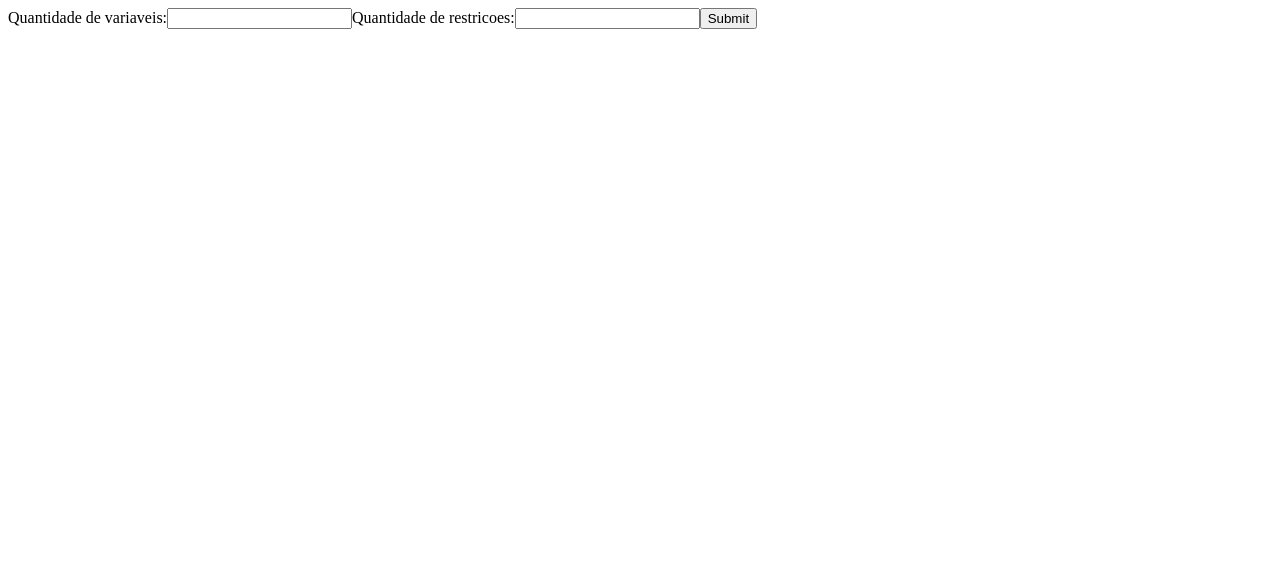
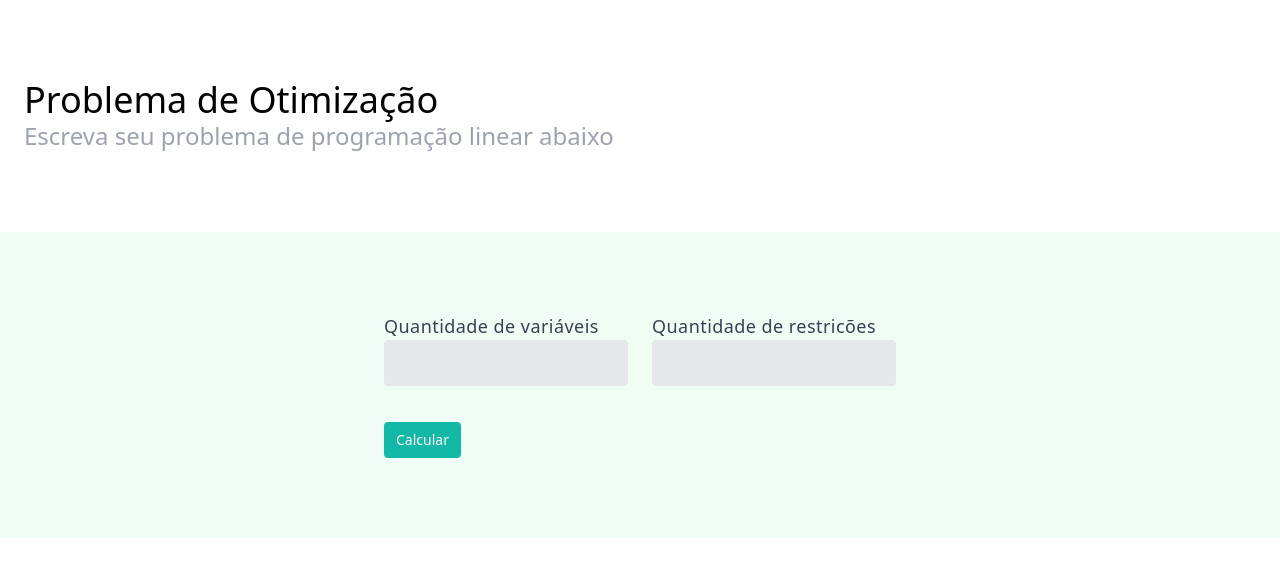
Before and after one commit to edgarvasconcelos/simplex, a React (Create React App) app in the folder client/: page / in a window 1280 px wide. Shown: the top 576 px of the page. Built offline with nearby package versions, Linux system fonts and the light colour scheme.

Commit message:
estilização

```diff
--- a/client/package.json
+++ b/client/package.json
@@ -37,5 +37,10 @@
       "last 1 firefox version",
       "last 1 safari version"
     ]
+  },
+  "devDependencies": {
+    "autoprefixer": "^10.4.13",
+    "postcss": "^8.4.19",
+    "tailwindcss": "^3.2.4"
   }
 }
--- /dev/null
+++ b/client/postcss.config.js
@@ -0,0 +1,6 @@
+module.exports = {
+  plugins: {
+    tailwindcss: {},
+    autoprefixer: {},
+  },
+}
--- a/client/src/App.js
+++ b/client/src/App.js
@@ -1,5 +1,6 @@
 import React, { useState } from 'react';
 import TabelaResultado from './TabelaResultado';
+import "./index.css";
 class AppComponent extends React.Component {
 
   state = {
@@ -52,31 +53,44 @@ class AppComponent extends React.Component {
       )
   }
 
-  render () {
+  render() {
     const children = [];
     const simplexResult = Object.values(this.state.resultado)
 
     if (simplexResult.length != 0) {
       const variaveis = Object.values(simplexResult[0]['solucao_basica'])
-      return(
-        <div className="App">
-          <table class="table">
-            <thead>
+      return (
+        <div className=" b py-20 px-4 sm:px-6 h-full w-screen justify-center items-center">
+        <div className="overflow-x-auto relative">
+          <table className="w-full text-sm text-left text-gray-500 dark:text-gray-400">
+            <thead className="text-xs text-gray-700 uppercase bg-gray-50 dark:bg-gray-700 dark:text-gray-400">
+
+
               <tr>
-                <th>Variavel Basica</th>
+                <th scope="col" className="py-3 px-6">Variavel Basica</th>
                 {variaveis.map((dados, k) => {
                   return(
-                    <th>X<sub>{k+1}</sub></th>
+                    <th scope="col" className="py-3 px-6">X<sub>{k+1}</sub></th>
                   );
                 })}
-                <th>Lado Direito</th>
+                <th scope="col" className="py-3 px-6">Lado Direito</th>
               </tr>
             </thead>
+              {/* <tr>
+                <th scope="col" className="py-3 px-6">Variável Básica</th>
+                <th scope="col" className="py-3 px-6">X<sub>1</sub></th>
+                <th scope="col" className="py-3 px-6">X<sub>2</sub></th>
+                <th scope="col" className="py-3 px-6">X<sub>2</sub></th>
+                <th scope="col" className="py-3 px-6">X<sub>4</sub></th>
+                <th scope="col" className="py-3 px-6">X<sub>5</sub></th>
+                <th scope="col" className="py-3 px-6">X<sub>6</sub></th>
+                <th scope="col" className="py-3 px-6">Lado Direito</th>
+              </tr>
+            </thead> */}
             <tbody>
               {simplexResult.map((dados, k) => {
                 let linha_pivo = dados.linha_pivo
                 let matriz = Object.values(dados.matriz)
-            // tira a funcao z da ultima posicao e coloca na primeira
                 matriz.unshift(matriz.pop())
                 let variaveis_basicas = Object.values(dados.variaveis_basicas)
                 variaveis_basicas.unshift('z')
@@ -85,11 +99,11 @@ class AppComponent extends React.Component {
                     {matriz.map((linha, key) => {
                       let row = Object.values(linha)
                       return (
-                      <tr>
-                        <th>X<sub>{key == 0 ? variaveis_basicas[key] : variaveis_basicas[key]+1}</sub></th>
+                        <tr className="bg-white border-b dark:bg-gray-800 dark:border-gray-700">
+                          <th scope="row" className="py-4 px-6 font-medium text-gray-900 whitespace-nowrap dark:text-white">X<sub>{variaveis_basicas[key]}</sub></th>
                           {row.map((value, index) => {
                             return (
-                          <td>{value}</td>
+                              <td className="py-4 px-6">{value}</td>
                             )
                           })}
                         </tr>
@@ -101,65 +115,103 @@ class AppComponent extends React.Component {
             </tbody>
           </table>
         </div>
+        </div>
       );
     }
 
     if (this.state.changed) {
       children.push(<TipoOtimizacao />);
-      for (var v=1; v <= this.state.numVaraveis; v+= 1) {
-        children.push(<ChildComponent key={'z'+v} chave={'z'+v} number={v} />);
+      for (var v = 1; v <= this.state.numVaraveis; v += 1) {
+        children.push(<ChildComponent key={'z' + v} chave={'z' + v} number={v} />);
         if(v != this.state.numVaraveis) {
-          children.push(<p style={{display:'inline-flex'}}>+</p>)
+          children.push(<pre style={{display:'inline-flex'}}> + </pre>)
         }
-
       }
       children.push(<br></br>)
       children.push(<br></br>)
-      for (var i=1; i <= this.state.numChildren; i += 1) {
-        for (var j=1; j <= this.state.numVaraveis; j+= 1) {
-          if(j == this.state.numVaraveis) {
-            let k = j +1;
-            children.push(<ChildComponent key={i+''+j} chave={'x'+i+''+j} number={j} />);
-            children.push(<CondicaoComponent key={'c'+i} chave={'x'+i+'c'} number={i} />);
-            children.push(<ResultadoComponent key={i+''+k} chave={'x'+i+''+k} />);
+      for (var i = 1; i <= this.state.numChildren; i += 1) {
+        for (var j = 1; j <= this.state.numVaraveis; j += 1) {
+          if (j == this.state.numVaraveis) {
+            let k = j + 1;
+            children.push(<ChildComponent key={i + '' + j} chave={'x' + i + '' + j} number={j} />);
+            children.push(<CondicaoComponent key={'c' + i} chave={'x' + i + 'c'} number={i} />);
+            children.push(<ResultadoComponent key={i + '' + k} chave={'x' + i + '' + k} />);
             break;
           } else {
-            children.push(<ChildComponent key={i+''+j} chave={'x'+i+''+j} number={j} />);
-            children.push(<p style={{display:'inline-flex'}}>+</p>)
+            children.push(<ChildComponent key={i + '' + j} chave={'x' + i + '' + j} number={j} />);
+            children.push(<pre style={{display:'inline-flex'}}> + </pre>)
           }
         }
         children.push(<br></br>)
       };
       return (
-          <div>
+        <div class="container mx-auto flex">
+          <div className=" b py-20 px-4 sm:px-6 h-full w-screen justify-center items-center">
             <form onSubmit={this.handleSubmitData}>
               {children}
-              <input type="submit" />
+              {/* <input type="submit" /> */}
+
+              <div className=" b py-3">
+                <button className="inline-block align-center bg-teal-500 hover:bg-teal-700 border-teal-500 hover:border-teal-700 text-sm border-4 text-white py-1 px-2 rounded" type="submit">
+                  Calcular
+                </button>
+              </div>
+
+
+
             </form>
           </div>
+        </div>
+
       );
     }
 
     return (
-      <form onSubmit={this.handleSubmit}>
-        <label>
-          Quantidade de variaveis:
-          <input
-            type="text"
-            name="variaveis"
-            ref={node => (this.inputNode = node)}
-          />
+
+      <div>
+        <div className=" b py-20 px-4 sm:px-6 h-full w-screen justify-center items-center">
+          <p className="text-4xl">
+            Problema de Otimização
+          </p>
+          <p className="text-2xl text-gray-400">
+            Escreva seu problema de programação linear abaixo
+          </p>
+        </div>
+
+        <div className=" b py-20 bg-green-50 px-4 sm:px-6 h-full w-screen flex justify-center items-center">
+
+          <form className="w-full max-w-lg" onSubmit={this.handleSubmit}>
+            <div className="flex flex-wrap -mx-3 mb-6">
+              <div className="w-full md:w-1/2 px-3 mb-6 md:mb-0">
+                <label className="tracking-wide text-gray-700 text-lg mb-2">
+                  Quantidade de variáveis
                 </label>
-        <label>
-          Quantidade de restricoes:
-          <input
-            type="text"
-            name="restricoes"
-            ref={node => (this.inputNode = node)}
-          />
+
+                <input className="appearance-none block w-full bg-gray-200 text-gray-700 border border-gray-200 rounded py-3 px-4 mb-3 leading-tight focus:outline-none focus:bg-white" name="variaveis" type="text" ref={node => (this.inputNode = node)}></input>
+                {/* <p class="text-red-500 text-xs italic">Please fill out this field.</p> */}
+              </div>
+              <div className="w-full md:w-1/2 px-3">
+                <label className=" tracking-wide text-gray-700 text-lg  mb-2">
+                  Quantidade de restricões
                 </label>
-        <button type="submit">Submit</button>
+                <input className="appearance-none block w-full bg-gray-200 text-gray-700 border border-gray-200 rounded py-3 px-4 leading-tight focus:outline-none focus:bg-white" name="restricoes" type="text" ref={node => (this.inputNode = node)}></input>
+
+
+              </div>
+            </div>
+            <div >
+              <button className="inline-block align-center bg-teal-500 hover:bg-teal-700 border-teal-500 hover:border-teal-700 text-sm border-4 text-white py-1 px-2 rounded" type="submit">
+                Calcular
+              </button>
+            </div>
+
           </form>
+
+
+        </div>
+
+      </div>
+
     );
   }
 
@@ -172,19 +224,46 @@ class AppComponent extends React.Component {
 
 export default AppComponent;
 
+
 const TipoOtimizacao = props => (
-  <div style={{display:'block'}}>
-  <label for="tipo">Selecione o tipo do problema</label>
-  <select name="tipo">
+  <div className="flex flex-wrap -mx-3 mb-6">
+  <label for="tipo" className=" tracking-wide text-gray-700 text-lg  mb-2">Selecione o tipo do problema: </label>
+  <select name="tipo" className=" ml-2 form-select appearance-none
+  px-3
+  py-0
+  text-base
+  font-normal
+  text-gray-700
+  bg-white bg-clip-padding bg-no-repeat
+  border border-solid border-gray-300
+  rounded
+  transition
+  ease-in-out
+  mr-5
+  focus:text-gray-700 focus:bg-white focus:border-blue-600 focus:outline-none" aria-label="Default select example">
     <option value="0">Minimizar</option>
     <option value="1">Maximizar</option>
   </select>
   </div>
 );
-const ResultadoComponent = props =><label>{" = "}<input type="text" name={props.chave} /></label>
-const ChildComponent = props =><label><input type="text" name={props.chave} />{"X"}<sub>{props.number}</sub></label>
+
+const ResultadoComponent = props => <label className="text-gray">{" = "}<input className=" mt-2 bg-gray-100 appearance-none border-2 border-gray-200 rounded  py-2 px-4 text-gray-800 leading-tight focus:outline-none focus:bg-white focus:border-green-500" type="text" name={props.chave} /></label>
+const ChildComponent = props => <label className=" text-gray-500 font-bold md:text-center"><input className="  bg-gray-100 appearance-none border-2 border-gray-200 rounded  py-2 mt-3 px-4 text-gray-800 leading-tight focus:outline-none focus:bg-white focus:border-green-500" type="text" name={props.chave} />{" X"}<sub>{props.number}</sub></label>
 const CondicaoComponent = props => (
-  <select name={props.chave}>
+  <select className="form-select appearance-none
+  px-3
+  py-1.5
+  ml-2
+  text-base
+  font-normal
+  text-gray-700
+  bg-white bg-clip-padding bg-no-repeat
+  border border-solid border-gray-300
+  rounded
+  transition
+  ease-in-out
+
+  focus:text-gray-700 focus:bg-white focus:border-blue-600 focus:outline-none" aria-label="Default select example" name={props.chave}>
     <option value="-1">{'<='}</option>
     <option value="0">{'>='}</option>
     <option value="1"> = </option>
--- /dev/null
+++ b/client/src/index.css
@@ -0,0 +1,3 @@
+@tailwind base;
+@tailwind components;
+@tailwind utilities;
--- /dev/null
+++ b/client/tailwind.config.js
@@ -0,0 +1,8 @@
+/** @type {import('tailwindcss').Config} */
+module.exports = {
+  content: ["./src/**/*.{html,js, jsx, tsx}"],
+  theme: {
+    extend: {},
+  },
+  plugins: [],
+}
```
Also changed, not shown: 1 other file (tests, documents, lock files or other folders). Lines whose indentation alone changed are shown as unchanged.
